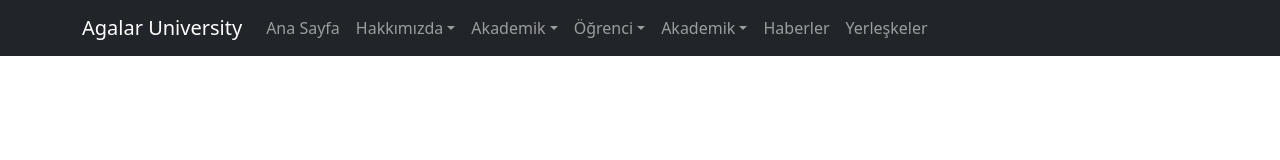
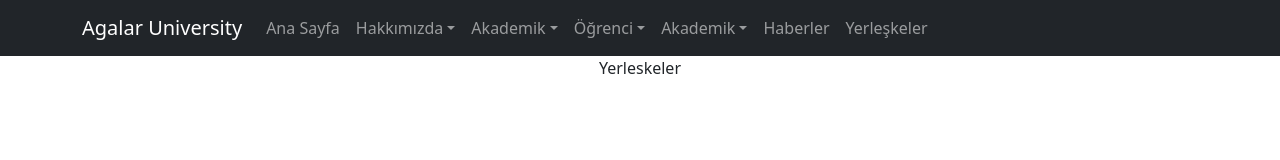
Before and after one commit to yahyaboyali/web-odev-react, a React (Create React App) app: page /Yerleskeler in a window 1280 px wide. Shown: the top 160 px of the page. Built offline with nearby package versions, Linux system fonts and the light colour scheme.

Commit message:
yerleskeler sayfası eklendi

```diff
--- a/src/layouts/Dashboard.jsx
+++ b/src/layouts/Dashboard.jsx
@@ -6,6 +6,7 @@ import Bolumler from '../pages/Bolumler'
 import Fakulteler from '../pages/Fakulteler'
 import Misyon from '../pages/Misyon'
 import Kantin from '../pages/Kantin'
+import Yerleskeler from '../pages/Yerleskeler'
 export default function Dasboard () {
   return (
     <div>
@@ -16,6 +17,7 @@ export default function Dasboard () {
         <Route path='/Fakulteler' element={<Fakulteler/>} exact/>
         <Route path='/Misyon' element={<Misyon/>} exact/>
         <Route path='/Kantin' element={<Kantin/>} exact/>
+        <Route path='/Yerleskeler' element={<Yerleskeler/>} exact/>
       </Routes>
     </div>
   )
--- a/src/layouts/Navi.jsx
+++ b/src/layouts/Navi.jsx
@@ -35,7 +35,7 @@ export default function Navi() {
                             <NavDropdown.Item >Something else here</NavDropdown.Item>
                         </NavDropdown>
                         <Nav.Link>Haberler</Nav.Link>
-                        <Nav.Link>Yerleşkeler</Nav.Link>
+                        <Nav.Link as={Link} to="/Yerleskeler">Yerleşkeler</Nav.Link>
                     </Nav>
                 </Navbar.Collapse>
             </Container>
--- /dev/null
+++ b/src/pages/Yerleskeler.jsx
@@ -0,0 +1,7 @@
+import React from 'react'
+
+export default function Yerleskeler() {
+  return (
+    <div>Yerleskeler</div>
+  )
+}
```
